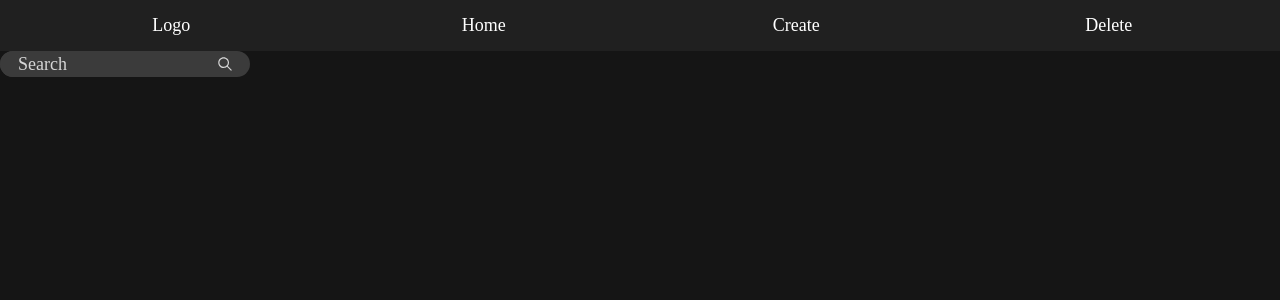
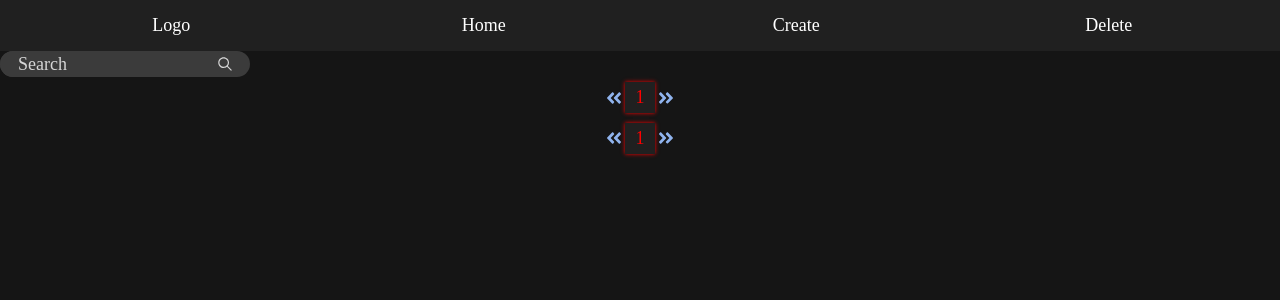
Before and after one commit to EdarkoGit/PI-Pokemon-main, a React (Create React App) app in the folder client/: page /home in a window 1280 px wide. Shown: the top 300 px of the page. Built offline with nearby package versions, Linux system fonts and the light colour scheme; no server answers.

Commit message:
front: paginado funcionando, faltan detalles

```diff
--- a/client/src/components/Card/Card.jsx
+++ b/client/src/components/Card/Card.jsx
@@ -1,19 +1,18 @@
 import React from "react";
 import { CardStyle } from "./style";
-import { Link } from "react-router-dom";
 import { renderTypes } from "../../utils/maps";
 
 const Card = ({ id, name, img, types }) => {
   return (
-    <CardStyle>
+    <CardStyle to={`detail/${id}`}>
       {id ? (
-        <Link to={`detail/${id}`}>
+        <div>
           <picture>
             <img src={img} alt={name} />
           </picture>
           <h2>{name}</h2>
           {renderTypes(types)}
-        </Link>
+        </div>
       ) : null}
     </CardStyle>
   );
--- a/client/src/components/Card/style.js
+++ b/client/src/components/Card/style.js
@@ -1,13 +1,14 @@
 import styled from "styled-components";
 import { lightBlack } from "../../styles/colors";
+import { Link } from "react-router-dom";
 
-export const CardStyle = styled.div`
+export const CardStyle = styled(Link)`
   display: grid;
   align-items: end;
   width: 300px;
-  height: 450px;
+  height: 470px;
   background-color: ${lightBlack};
-  a {
+  div {
     display: grid;
     justify-items: start;
     padding: 5px;
--- a/client/src/components/DefaultHome/DefaultHome.jsx
+++ b/client/src/components/DefaultHome/DefaultHome.jsx
@@ -1,4 +1,5 @@
 import React from "react";
+import Paged from "../Paged/Paged";
 import Pokemon from "../Pokemon/Pokemon";
 import Search from "../Search/Search";
 
@@ -8,7 +9,9 @@ const DefaultHome = () => {
   return (
     <DefaultHomeStyle>
       <Search />
+      <Paged />
       <Pokemon />
+      <Paged />
     </DefaultHomeStyle>
   );
 };
--- /dev/null
+++ b/client/src/components/Paged/Paged.jsx
@@ -0,0 +1,89 @@
+import React from "react";
+import { useState, useEffect } from "react";
+import { useDispatch, useSelector } from "react-redux";
+import { getValueButtons } from "./services";
+import { PagedStyle } from "./style";
+import { FaAngleDoubleLeft, FaAngleDoubleRight } from "react-icons/fa";
+import { blue } from "../../styles/colors";
+import { actionGenerator } from "../../utils/actions";
+import { SET_SLICE_POKEMONS } from "../../redux/constants/pokemons";
+
+const style = {
+  color: "red",
+};
+
+const Paged = () => {
+  const dispatch = useDispatch();
+  const allPokemons = useSelector((state) => state.pokemons.allPokemons);
+  const [numberPages, setNumberPages] = useState(0);
+  const [arrButtons, setArrButtons] = useState([]);
+  const [limit, setLimit] = useState("9");
+
+  useEffect(() => {
+    const result = Math.ceil((allPokemons.length + 3) / 12);
+    setNumberPages(result);
+  }, [allPokemons]);
+  useEffect(() => {
+    const result = getValueButtons(numberPages);
+    setArrButtons(result);
+  }, [numberPages]);
+  useEffect(() => {
+    const result =
+      limit === "9"
+        ? allPokemons.slice(0, limit)
+        : allPokemons.slice(limit - 12, limit);
+    dispatch(actionGenerator(SET_SLICE_POKEMONS, result));
+  }, [allPokemons, limit, dispatch]);
+  const onClickSetLimit = (e) => {
+    const valueButton = e.target.id;
+    setLimit(valueButton);
+  };
+  const onClickNextLimit = () => {
+    const position = arrButtons[arrButtons.length - 1];
+    if (limit !== `${position}`) {
+      let result = parseInt(limit) + 12;
+      result = `${result}`;
+      setLimit(result);
+    }
+  };
+  const onClickBeforetLimit = () => {
+    if (limit !== "9") {
+      let result = limit - 12;
+      result = `${result}`;
+      setLimit(result);
+    }
+  };
+  return (
+    <PagedStyle>
+      <div>
+        <FaAngleDoubleLeft
+          className="arrows"
+          color={blue}
+          onClick={onClickBeforetLimit}
+        />
+        {
+          <section>
+            {arrButtons.map((item, i) => (
+              <button
+                className="numbers"
+                key={item}
+                id={item}
+                onClick={onClickSetLimit}
+                style={limit === `${item}` ? style : null}
+              >
+                {i + 1}
+              </button>
+            ))}
+          </section>
+        }
+        <FaAngleDoubleRight
+          className="arrows"
+          color={blue}
+          onClick={onClickNextLimit}
+        />
+      </div>
+    </PagedStyle>
+  );
+};
+
+export default Paged;
--- /dev/null
+++ b/client/src/components/Paged/services.js
@@ -0,0 +1,9 @@
+export const getValueButtons = (numberPages) => {
+  const valueButtons = [];
+  let acc = 9;
+  for (let i = 0; i < numberPages; i++) {
+    valueButtons.push(acc);
+    acc += 12;
+  }
+  return valueButtons;
+};
--- /dev/null
+++ b/client/src/components/Paged/style.js
@@ -0,0 +1,22 @@
+import styled from "styled-components";
+import { blue, lightBlack } from "../../styles/colors";
+import { displayGrid } from "../../styles/mixins";
+
+export const PagedStyle = styled.div`
+  ${displayGrid()}
+  padding: 5px;
+  div {
+    display: flex;
+    align-items: center;
+    .numbers {
+      background-color: ${lightBlack};
+      border: none;
+      margin-left: 2px;
+      margin-right: 2px;
+      width: 30px;
+      padding: 5px;
+      color: ${blue};
+      box-shadow: 0px 0px 4px 0px;
+    }
+  }
+`;
--- a/client/src/components/Pokemon/Pokemon.jsx
+++ b/client/src/components/Pokemon/Pokemon.jsx
@@ -4,12 +4,12 @@ import { renderPokemons } from "../../utils/maps";
 import { PokemonStyle } from "./style";
 
 const Pokemon = () => {
-  const allPokemons = useSelector((state) => state.pokemons.allPokemons);
+  const slicePokemons = useSelector((state) => state.pokemons.slicePokemons);
   const whatRender = useSelector((state) => state.flags.whatRender);
   return (
     <PokemonStyle>
-      {allPokemons.length && whatRender === "allPokemons"
-        ? renderPokemons(allPokemons)
+      {slicePokemons.length && whatRender === "allPokemons"
+        ? renderPokemons(slicePokemons)
         : null}
     </PokemonStyle>
   );
--- a/client/src/redux/constants/pokemons.js
+++ b/client/src/redux/constants/pokemons.js
@@ -1,3 +1,4 @@
 export const SET_POKEMON = "SET_POKEMON";
 export const SET_ALL_POKEMONS = "SET_ALL_POKEMONS";
+export const SET_SLICE_POKEMONS = "SET_SLICE_POKEMONS";
 export const URL_BASE_BACKEND = "http://localhost:3001";
--- a/client/src/redux/reducers/pokemons.js
+++ b/client/src/redux/reducers/pokemons.js
@@ -1,9 +1,14 @@
-import { SET_ALL_POKEMONS, SET_POKEMON } from "../constants/pokemons";
+import {
+  SET_ALL_POKEMONS,
+  SET_POKEMON,
+  SET_SLICE_POKEMONS,
+} from "../constants/pokemons";
 
 const inicialState = {
   pokemon: {},
   allPokemons: [],
   copyAllPokemons: [],
+  slicePokemons: [],
 };
 
 export const pokemons = (state = inicialState, { type, payload }) => {
@@ -18,6 +23,11 @@ export const pokemons = (state = inicialState, { type, payload }) => {
         ...state,
         allPokemons: payload,
       };
+    case SET_SLICE_POKEMONS:
+      return {
+        ...state,
+        slicePokemons: payload,
+      };
     default:
       return state;
   }
--- a/client/src/styles/mixins.js
+++ b/client/src/styles/mixins.js
@@ -5,3 +5,12 @@ export const displayGrid = () => css`
   justify-items: center;
   align-items: center;
 `;
+export const deleteStyleButton = () => css`
+  background: none;
+  color: inherit;
+  border: none;
+  padding: 0;
+  font: inherit;
+  cursor: pointer;
+  outline: inherit;
+`;
```
